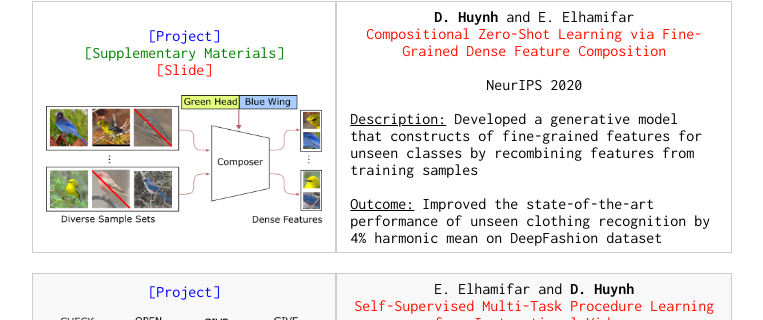
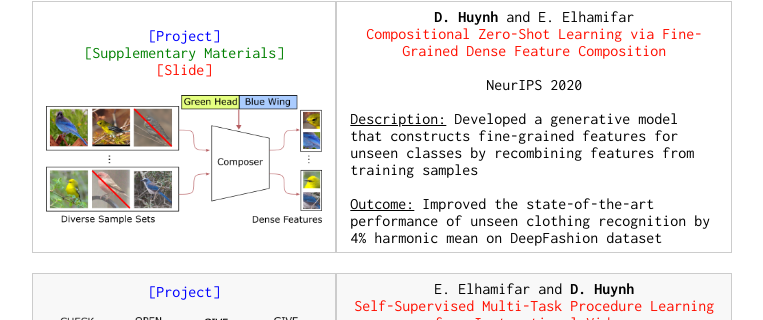
Before and after one commit to ZiweiXU/hbdat.github.io, a Jekyll site: the page built from index.md, in a window 1280 px wide and 900 px high, scrolled down 755 px. Shown: the part 150-470 px from the top of the window, without its empty margins (258-1021 px from the left). Built offline with Jekyll 4.4.1, drawn with Linux system fonts in a browser that asks for light colours.

Commit message:
fix typos

```diff
--- a/index.md
+++ b/index.md
@@ -56,7 +56,7 @@ I am currently working on:
 	</center>
 
 	<p>
-	<br><u>Description:</u> Developed a generative model that constructs of fine-grained features for unseen classes by recombining features from training samples
+	<br><u>Description:</u> Developed a generative model that constructs fine-grained features for unseen classes by recombining features from training samples
 	<br><br>
 	<u>Outcome:</u> Improved the state-of-the-art performance of unseen clothing recognition by 4% harmonic mean on DeepFashion dataset
 	</p>
```
Also changed, not shown: publication.md (+1 -1 lines).
